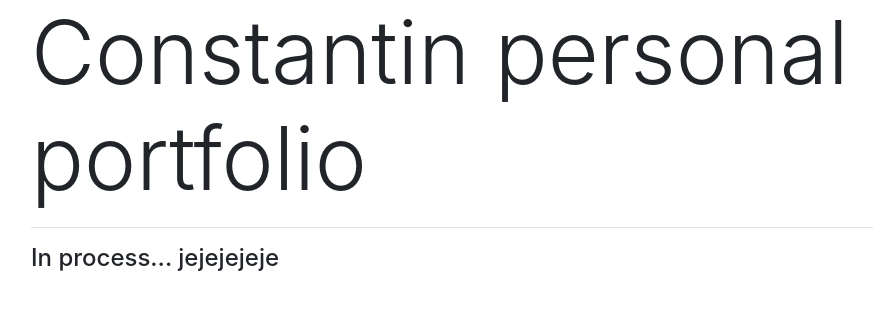
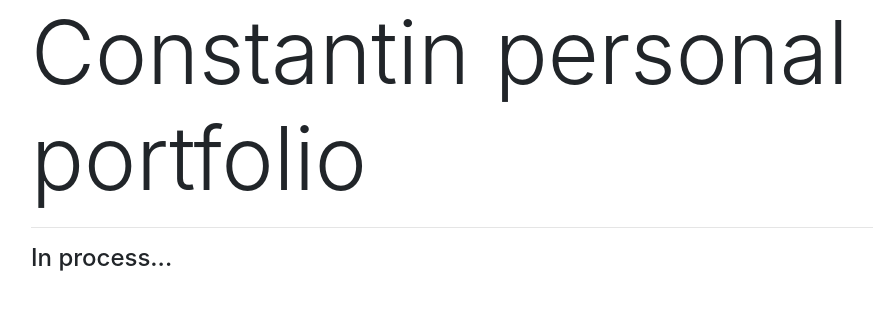
Before and after one commit to DevCostin/DevCostin.github.io, a plain HTML site: page index.html in a window 1280 px wide. Shown: the whole page, without its empty margins (54-927 px from the left). Drawn offline with nearby package versions, Linux system fonts and the light colour scheme.

Commit message:
Update index.html

```diff
--- a/index.html
+++ b/index.html
@@ -13,7 +13,7 @@
       <div class="container">
         <h1 class="display-2">Constantin personal portfolio</h1>
         <hr/>
-        <h4>In process... jejejejeje</h4>
+        <h4>In process...</h4>
       </div>
 
 
```
